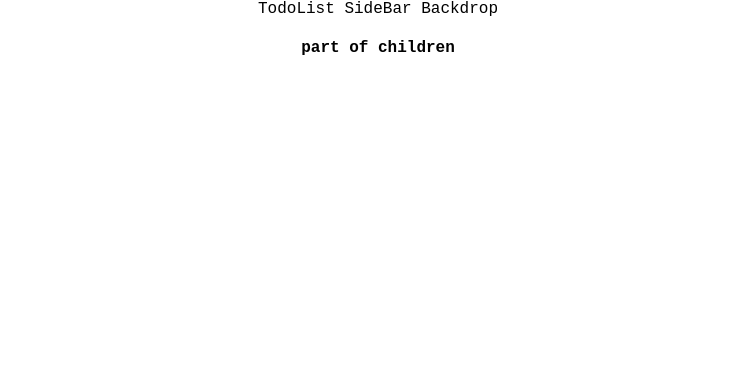
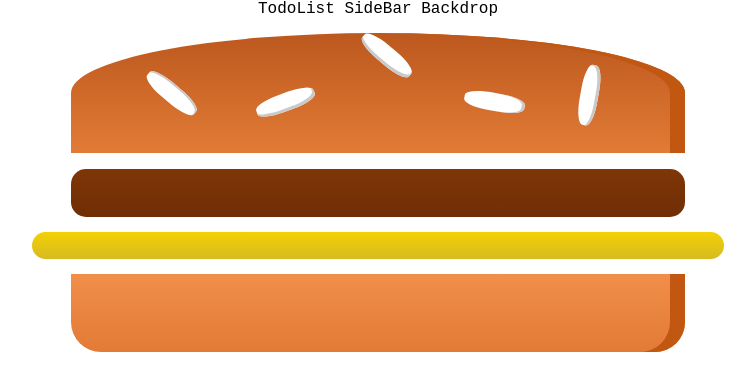
Before and after one commit to rahuljadli/Burger-App, a React (Create React App) app: page / in a window 1280 px wide. Shown: the top 390 px of the page, without its empty margins (262-1017 px from the left). Built offline with nearby package versions, Linux system fonts and the light colour scheme; a web font is replaced by a local one.

Commit message:
Created the Burger Builder Component. The burger builder component is responsible for handling the visual as well as the burger controler that will add or remove the layers

```diff
--- a/package.json
+++ b/package.json
@@ -6,6 +6,7 @@
     "@testing-library/jest-dom": "^5.11.9",
     "@testing-library/react": "^11.2.5",
     "@testing-library/user-event": "^12.8.3",
+    "prop-types": "^15.7.2",
     "react": "^17.0.2",
     "react-dom": "^17.0.2",
     "react-scripts": "4.0.3",
--- a/src/App.js
+++ b/src/App.js
@@ -6,7 +6,8 @@
     <div className="App">
       <Layout>
 
-        <h4>part of children</h4>
+
+
       </Layout>
     </div>
   );
--- /dev/null
+++ b/src/components/Burger/Burger.js
@@ -0,0 +1,14 @@
+import Ingredients from './BurgerIngredients/Ingredients.js'
+import classes from './Burger.module.css'
+const Burger=(props)=>{
+return(
+    <div className={classes.burger}>
+
+        <Ingredients type="bread-top"></Ingredients>
+        <Ingredients type="meat" />
+        <Ingredients type="cheese"/>
+        <Ingredients type="bread-bottom" />
+    </div>
+);
+}
+export default Burger;
--- /dev/null
+++ b/src/components/Burger/Burger.module.css
@@ -0,0 +1,15 @@
+.burger{
+    width:60%;
+    height: 600px;
+    overflow: auto;
+    margin: auto;
+    text-align: center;
+    font-weight: bold;
+    font-size: 1.2rem;
+}
+@media (max-width:500px) and (max-height:400px){
+    .burger{
+        width: 50%;
+        height: 300px;
+    }
+}
--- /dev/null
+++ b/src/components/Burger/BurgerIngredients/Ingredients.js
@@ -0,0 +1,48 @@
+
+
+import React from 'react';
+
+import classes from './Ingredients.module.css';
+
+const Ingredient=(props)=>{
+    let ingredient=null;
+
+switch(props.type){
+    case('bread-bottom'):
+    ingredient=<div className={classes.BreadBottom}></div>;
+    break;
+    case('bread-top'):
+    ingredient=(<div className={classes.BreadTop}>
+    <div className={classes.Seeds1}></div>
+    <div className={classes.Seeds2}></div>
+
+
+        </div>);
+    break;
+    case('meat'):
+    ingredient=<div className={classes.Meat}>
+
+
+    </div>
+    break;
+    case('bacon'):
+    ingredient=<div className={classes.Bacon}></div>
+    break;
+    case('salad'):
+    ingredient=<div className={classes.Salad}></div>
+    break;
+    case('cheese'):
+    ingredient=<div className={classes.Cheese}></div>
+    break;
+    default:
+        ingredient=null
+}
+
+console.log(ingredient);
+return ingredient;
+
+}
+
+
+
+export default Ingredient;
--- /dev/null
+++ b/src/components/Burger/BurgerIngredients/Ingredients.module.css
@@ -0,0 +1,117 @@
+
+html,body{
+  height:100%;
+  }
+.BreadBottom {
+    height: 13%;
+    width: 80%;
+    background: linear-gradient(#F08E4A, #e27b36);
+    border-radius: 0 0 30px 30px;
+    box-shadow: inset -15px 0 #c15711;
+    margin: 2% auto;
+}
+
+.BreadTop {
+    height: 20%;
+    width: 80%;
+    background: linear-gradient(#bc581e, #e27b36);
+    border-radius: 50% 50% 0 0;
+    box-shadow: inset -15px 0 #c15711;
+    margin: 2% auto;
+    position: relative;
+}
+
+.Seeds1 {
+    width: 10%;
+    height: 15%;
+    position: absolute;
+    background-color: white;
+    left: 30%;
+    top: 50%;
+    border-radius: 40%;
+    transform: rotate(-20deg);
+    box-shadow: inset -2px -3px #c9c9c9;
+}
+
+.Seeds1:after {
+    content: "";
+    width: 100%;
+    height: 100%;
+    position: absolute;
+    background-color: white;
+    left: -170%;
+    top: -260%;
+    border-radius: 40%;
+    transform: rotate(60deg);
+    box-shadow: inset -1px 2px #c9c9c9;
+  }
+
+.Seeds1:before {
+    content: "";
+    width: 100%;
+    height: 100%;
+    position: absolute;
+    background-color: white;
+    left: 180%;
+    top: -50%;
+    border-radius: 40%;
+    transform: rotate(60deg);
+    box-shadow: inset -1px -3px #c9c9c9;
+  }
+
+  .Seeds2 {
+    width: 10%;
+    height: 15%;
+    position: absolute;
+    background-color: white;
+    left: 64%;
+    top: 50%;
+    border-radius: 40%;
+    transform: rotate(10deg);
+    box-shadow: inset -3px 0 #c9c9c9;
+  }
+
+  .Seeds2:before {
+    content: "";
+    width: 100%;
+    height: 100%;
+    position: absolute;
+    background-color: white;
+    left: 150%;
+    top: -130%;
+    border-radius: 40%;
+    transform: rotate(90deg);
+    box-shadow: inset 1px 3px #c9c9c9;
+  }
+
+
+.Meat {
+    width: 80%;
+    height: 8%;
+    background: linear-gradient(#7f3608, #702e05);
+    margin: 2% auto;
+    border-radius: 15px;
+}
+
+.Cheese {
+    width: 90%;
+    height: 4.5%;
+    margin: 2% auto;
+    background: linear-gradient(#f4d004, #d6bb22);
+    border-radius: 20px;
+}
+
+.Salad {
+    width: 85%;
+    height: 7%;
+    margin: 2% auto;
+    background: linear-gradient(#228c1d, #91ce50);
+    border-radius: 20px;
+}
+
+.Bacon {
+    width: 80%;
+    height: 3%;
+    background: linear-gradient(#bf3813, #c45e38);
+    margin: 2% auto;
+}
--- /dev/null
+++ b/src/containers/BurgerBuilder/BurgerBuilder.js
@@ -0,0 +1,10 @@
+import Burger from "../../components/Burger/Burger.js"
+
+
+const BurgerBuilder=()=>{
+    return(
+        <Burger/>
+    );
+
+}
+export default BurgerBuilder;
--- a/src/containers/Layout/Layout.js
+++ b/src/containers/Layout/Layout.js
@@ -1,3 +1,5 @@
+import BurgerBuilder from "../BurgerBuilder/BurgerBuilder"
+
 const Layout=(props)=>{
     return(
 
@@ -6,9 +8,12 @@
         <main>
 {props.children}
         </main>
-        </>
 
-    )
+
+<BurgerBuilder/>
+       </>
+
+    );
 }
 
 export default Layout;
```
